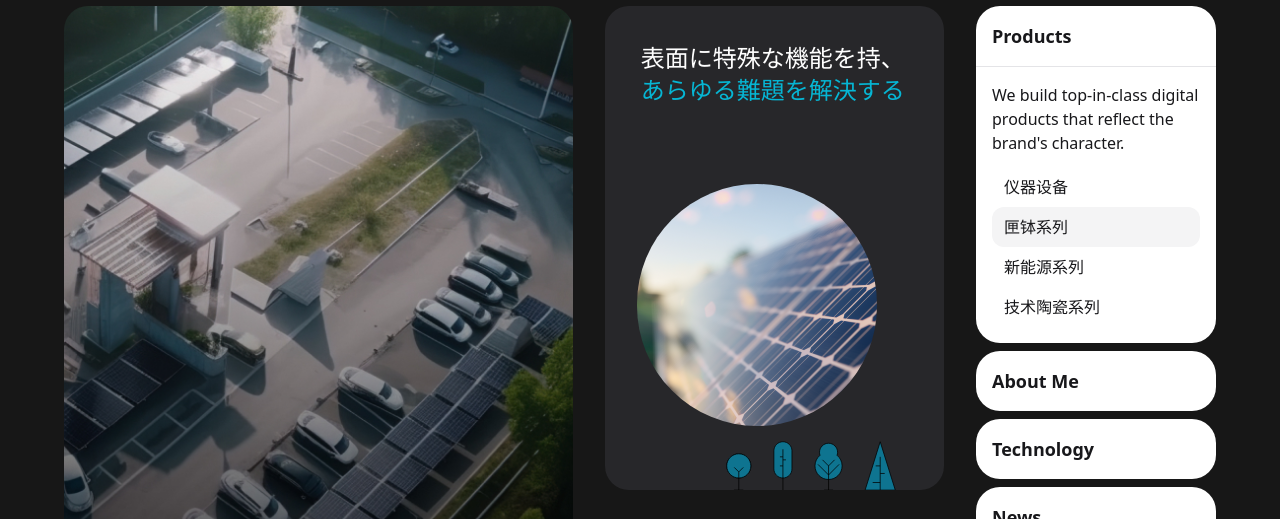
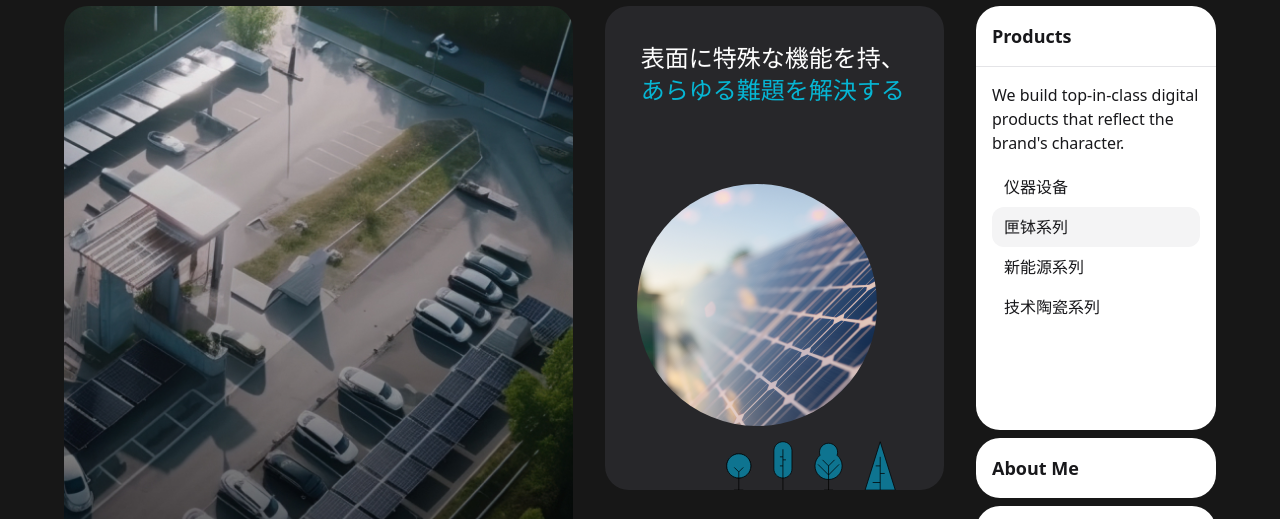
Before and after one commit to ChrisHu7/ARJblacweb02, a website: page dist/index.html in a window 1280 px wide. Shown: the part 74-593 px from the top of the page. Drawn offline with Linux system fonts and the light colour scheme.

Commit message:
2024030401

```diff
--- a/dist/index.html
+++ b/dist/index.html
@@ -58,7 +58,7 @@
       <!--Nav-->
       <nav class="hidden xl:block xl:w-[304px] 2xl:w-[368px] h-full absolute right-0 top-0">
         <div class="nav-box pt-20 pb-6 xl:pr-16 2xl:pr-32 h-full">
-          <div class="flex flex-col gap-y-2">
+          <div class="flex flex-col gap-y-2 h-full">
             <div class="grow bg-white rounded-3xl text-zinc-900">
               <div class="text-lg font-bold px-4 py-4 border-b border-zinc-200">Products</div>
               <div class="p-4">
```
